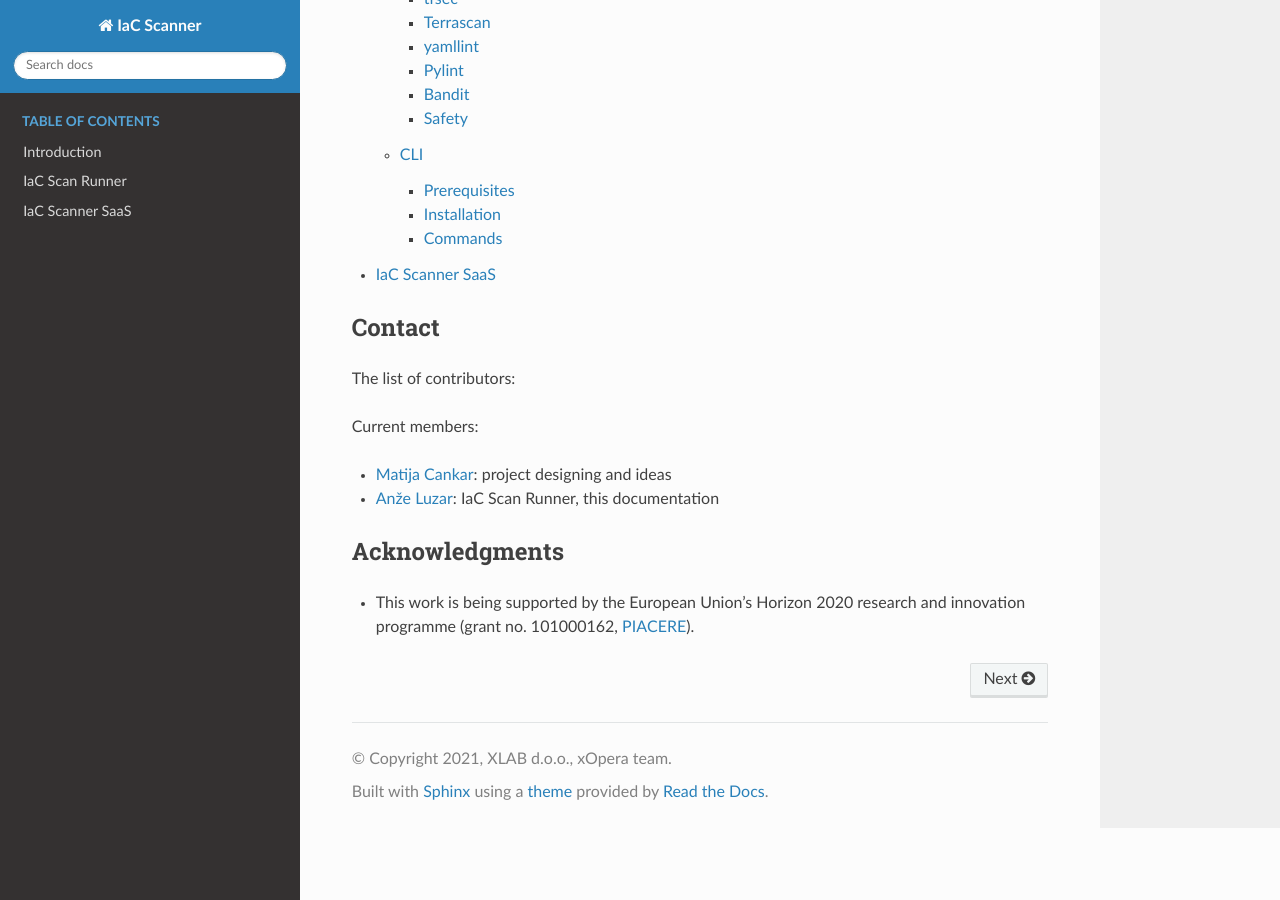
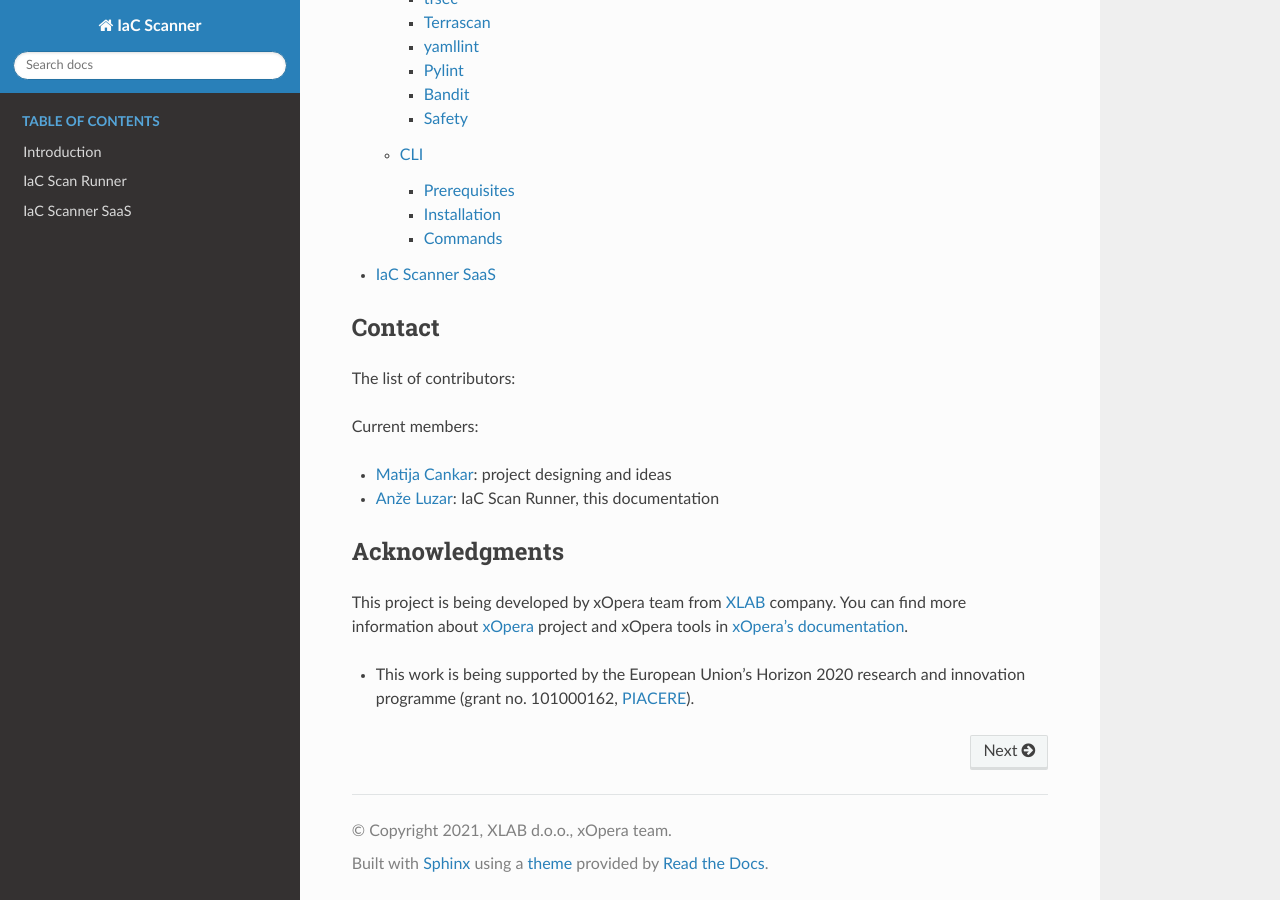
Before and after one commit to xlab-si/iac-scanner-docs, a Sphinx documentation site: the page built from docs/index.rst, in a window 1280 px wide and 900 px high, scrolled down 509 px. Built offline with Sphinx 7.4.7 and the Read the Docs theme 2.0.0, drawn with Linux system fonts in a browser that asks for light colours.

Commit message:
Mention xOpera project

```diff
--- a/docs/index.rst
+++ b/docs/index.rst
@@ -38,9 +38,15 @@ Current members:
 Acknowledgments
 ===============
 
+This project is being developed by xOpera team from `XLAB`_ company.
+You can find more information about `xOpera`_ project and xOpera tools in `xOpera's documentation`_.
+
 - This work is being supported by the European Union’s Horizon 2020 research and innovation programme
   (grant no. 101000162, `PIACERE`_).
 
 .. _Matija Cankar: https://github.com/cankarm/
 .. _Anže Luzar: https://github.com/anzoman/
+.. _XLAB: https://www.xlab.si/
+.. _xOpera: https://www.xlab.si/solutions/orchestrator/
+.. _xOpera's documentation: https://xlab-si.github.io/xopera-docs/
 .. _PIACERE: https://www.piacere-project.eu/
```
